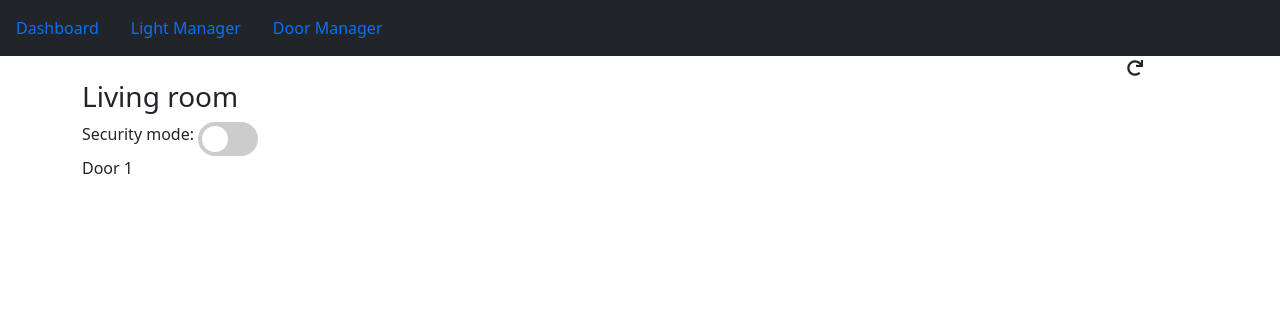
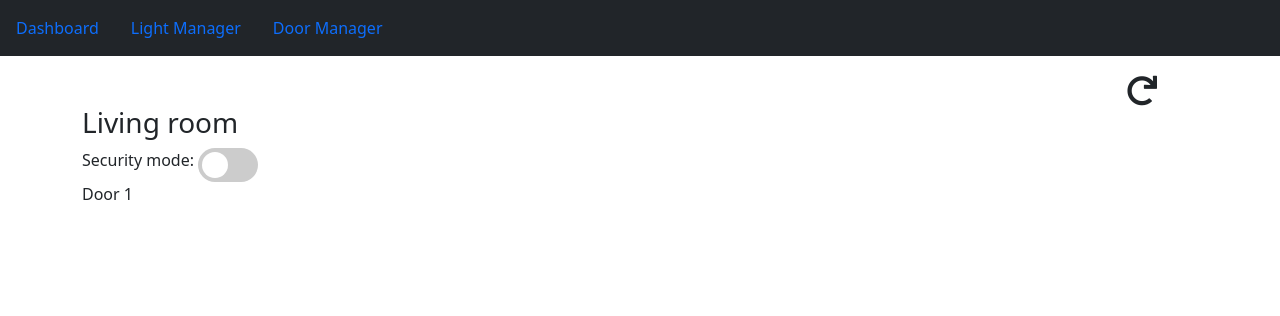
Before and after one commit to bao-nguyen-khac/Smart-Home, a Node server app: page /door-manager in a window 1280 px wide. Shown: the top 316 px of the page. Run offline with Node 20, Linux system fonts and the light colour scheme; some libraries are stand-ins or nearby versions.

Commit message:
fix key and restructure code

```diff
--- a/server/web/src/config/db/index.js
+++ b/server/web/src/config/db/index.js
@@ -22,10 +22,6 @@ class ConnectSingleton {
         return ConnectSingleton.instance
     }
 
-    sayHi() {
-        console.log('hi con cac')
-    }
-
     async connect() {
         try {
             await mongoose.connect(process.env.DB_CONNECT,{
--- /dev/null
+++ b/server/web/src/public/css/door.css
@@ -0,0 +1,135 @@
+.icon-door {
+    font-size: 60px;
+}
+
+.turn-on {
+    color: #0a58ca;
+}
+
+.toggle-switch {
+    font-size: 20px;
+}
+
+.switch {
+    position: relative;
+    display: inline-block;
+    width: 60px;
+    height: 34px;
+}
+
+.switch input {
+    opacity: 0;
+    width: 0;
+    height: 0;
+}
+
+.slider {
+    position: absolute;
+    cursor: pointer;
+    top: 0;
+    left: 0;
+    right: 0;
+    bottom: 0;
+    background-color: #ccc;
+    -webkit-transition: .4s;
+    transition: .4s;
+}
+
+.slider:before {
+    position: absolute;
+    content: "";
+    height: 26px;
+    width: 26px;
+    left: 4px;
+    bottom: 4px;
+    background-color: white;
+    -webkit-transition: .4s;
+    transition: .4s;
+}
+
+input:checked+.slider {
+    background-color: #2196F3;
+}
+
+input:focus+.slider {
+    box-shadow: 0 0 1px #2196F3;
+}
+
+input:checked+.slider:before {
+    -webkit-transform: translateX(26px);
+    -ms-transform: translateX(26px);
+    transform: translateX(26px);
+}
+
+/* Rounded sliders */
+.slider.round {
+    border-radius: 34px;
+}
+
+.slider.round:before {
+    border-radius: 50%;
+}
+
+.icon-reload-api {
+    font-size: 30px;
+}
+
+.box-icon-reload {
+    margin-top: 20px;
+    width: 30px;
+    height: 30px;
+    cursor: pointer;
+}
+
+.box-icon-reload.active {
+    -webkit-animation-name: cycle;
+    -webkit-animation-duration: 2s;
+    -webkit-animation-iteration-count: 1;
+    -webkit-animation-fill-mode: forwards;
+    animation-name: cycle;
+    animation-duration: 2s;
+    animation-iteration-count: 1;
+    animation-fill-mode: forwards;
+    -moz-animation-name: cycle;
+    -moz-animation-duration: 2s;
+    -moz-animation-iteration-count: 1;
+    -moz-animation-fill-mode: forwards;
+}
+
+@-webkit-keyframes cycle {
+    from {
+        -webkit-transform: rotate(0deg);
+    }
+
+    to {
+        -webkit-transform: rotate(360deg);
+    }
+}
+
+@keyframes cycle {
+    from {
+        transform: rotate(0deg);
+    }
+
+    to {
+        transform: rotate(360deg);
+    }
+}
+
+@-moz-keyframes cycle {
+    from {
+        -moz-transform: rotate(0deg);
+    }
+
+    to {
+        -moz-transform: rotate(360deg);
+    }
+}
+
+.activate {
+    margin-top: 5px;
+    padding: 3px 5px;
+    background-color: #333;
+    color: #eee;
+    cursor: pointer;
+}
--- /dev/null
+++ b/server/web/src/public/js/door.js
@@ -0,0 +1,65 @@
+$(".box-icon-reload").click(function () {
+    $('.box-icon-reload').addClass('active');
+    $('.box-icon-reload').one('webkitAnimationEnd mozAnimationEnd MSAnimationEnd oanimationend animationend', function () {
+        $(this).removeClass('active');
+    });
+});
+const doorArr = [{
+    name: 'smart-door-1',
+    private: 'smart-doorprivate-1'
+}]
+const getAPISmartDoor = (e) => {
+    axios({
+        method: 'GET',
+        headers: {
+            'Content-Type': 'application/json',
+            'X-AIO-Key': `${keyAdafruit}`
+        },
+        url: `https://io.adafruit.com/api/v2/baonguyenkhac/feeds/${e}`
+    }).then(data => {
+        if (data.data.last_value == 1) {
+            document.querySelector('.icon-site').innerHTML = '<i class="fas fa-door-open"></i>'
+        } else {
+            document.querySelector('.icon-site').innerHTML = '<i class="fas fa-door-closed"></i>'
+        }
+    })
+}
+const getAPISmartDoorPrivate = (e) => {
+    axios({
+        method: 'GET',
+        headers: {
+            'Content-Type': 'application/json',
+            'X-AIO-Key': `${keyAdafruit}`
+        },
+        url: `https://io.adafruit.com/api/v2/baonguyenkhac/feeds/${e}`
+    }).then(data => {
+        const checkInputJQ = $(`#${e}`)
+        if (data.data.last_value == 1) {
+            checkInputJQ.attr('checked', true)
+        } else {
+            checkInputJQ.attr('checked', false)
+        }
+    })
+}
+doorArr.forEach(element => {
+    getAPISmartDoor(element.name)
+    getAPISmartDoorPrivate(element.private)
+    document.querySelector(`#${element.private}`).addEventListener('change', (e) => {
+        const value = e.target.checked ? 1 : 0;
+        axios({
+            method: 'POST',
+            headers: {
+                'Content-Type': 'application/json',
+                'X-AIO-Key': `${keyAdafruit}`
+            },
+            url: `https://io.adafruit.com/api/v2/baonguyenkhac/feeds/${element.private}/data`,
+            data: JSON.stringify({ 'value': value })
+        })
+    })
+})
+document.querySelector('.box-icon-reload').addEventListener('click', () => {
+    for(var element of doorArr) {
+        getAPISmartDoor(element.name)
+        getAPISmartDoorPrivate(element.private)
+    }
+})
--- /dev/null
+++ b/server/web/src/public/js/key-adafruit.js
@@ -0,0 +1 @@
+const keyAdafruit = 'aio_iOTN44ofmVCHuxS7Mcln0B7rOyfA';
--- a/server/web/src/public/js/light.js
+++ b/server/web/src/public/js/light.js
@@ -11,7 +11,7 @@ const getAPISmartLed = (e) => {
         method: 'GET',
         headers: {
             'Content-Type': 'application/json',
-            'X-AIO-Key': 'aio_Hfnz79nRupK7iPtcnyNb8ata7N4g'
+            'X-AIO-Key': `${keyAdafruit}`
         },
         url: `https://io.adafruit.com/api/v2/baonguyenkhac/feeds/${e}`
     }).then(data => {
@@ -37,7 +37,7 @@ ledArr.forEach(element => {
             method: 'POST',
             headers: {
                 'Content-Type': 'application/json',
-                'X-AIO-Key': 'aio_Hfnz79nRupK7iPtcnyNb8ata7N4g'
+                'X-AIO-Key': `${keyAdafruit}`
             },
             url: `https://io.adafruit.com/api/v2/baonguyenkhac/feeds/${element}/data`,
             data: JSON.stringify({ 'value': value })
--- a/server/web/src/resources/views/door-manager.hbs
+++ b/server/web/src/resources/views/door-manager.hbs
@@ -1,75 +1,4 @@
-<style>
-    .icon-door {
-        font-size: 60px;
-    }
-
-    .turn-on {
-        color: #0a58ca;
-    }
-
-    .toggle-switch {
-        font-size: 20px;
-    }
-
-    .switch {
-        position: relative;
-        display: inline-block;
-        width: 60px;
-        height: 34px;
-    }
-
-    .switch input {
-        opacity: 0;
-        width: 0;
-        height: 0;
-    }
-
-    .slider {
-        position: absolute;
-        cursor: pointer;
-        top: 0;
-        left: 0;
-        right: 0;
-        bottom: 0;
-        background-color: #ccc;
-        -webkit-transition: .4s;
-        transition: .4s;
-    }
-
-    .slider:before {
-        position: absolute;
-        content: "";
-        height: 26px;
-        width: 26px;
-        left: 4px;
-        bottom: 4px;
-        background-color: white;
-        -webkit-transition: .4s;
-        transition: .4s;
-    }
-
-    input:checked+.slider {
-        background-color: #2196F3;
-    }
-
-    input:focus+.slider {
-        box-shadow: 0 0 1px #2196F3;
-    }
-
-    input:checked+.slider:before {
-        -webkit-transform: translateX(26px);
-        -ms-transform: translateX(26px);
-        transform: translateX(26px);
-    }
-
-    .slider.round {
-        border-radius: 34px;
-    }
-
-    .slider.round:before {
-        border-radius: 50%;
-    }
-</style>
+<link rel="stylesheet" href="/css/door.css">
 <div class="container">
     <div class="row">
         <div class="col-11">
@@ -95,44 +24,4 @@
         </div>
     </div>
 </div>
-
-<script>
-    const doorArr = [{
-        name: 'smart-door-1',
-        private: 'smart-doorprivate-1'
-    }]
-    const getAPISmartDoor = (e) => {
-        axios({
-            method: 'GET',
-            headers: {
-                'Content-Type': 'application/json',
-                'X-AIO-Key': 'aio_Hfnz79nRupK7iPtcnyNb8ata7N4g'
-            },
-            url: `https://io.adafruit.com/api/v2/baonguyenkhac/feeds/${e}`
-        }).then(data => {
-            if (data.data.last_value == 1) {
-                document.querySelector('.icon-site').innerHTML = '<i class="fas fa-door-open"></i>'
-            } else {
-                document.querySelector('.icon-site').innerHTML = '<i class="fas fa-door-closed"></i>'
-            }
-        })
-    }
-
-    doorArr.forEach(element => {
-        getAPISmartDoor(element.name)
-        document.querySelector(`#${element.private}`).addEventListener('change', (e) => {
-            const value = e.target.checked ? 1 : 0;
-            axios({
-                method: 'POST',
-                headers: {
-                    'Content-Type': 'application/json',
-                    'X-AIO-Key': 'aio_Hfnz79nRupK7iPtcnyNb8ata7N4g'
-                },
-                url: `https://io.adafruit.com/api/v2/baonguyenkhac/feeds/${element.private}/data`,
-                data: JSON.stringify({ 'value': value })
-            }).then(() => {
-                console.log('cc')
-            })
-        })
-    })
-</script>
+<script src="/js/door.js"></script>
--- a/server/web/src/resources/views/layouts/home.hbs
+++ b/server/web/src/resources/views/layouts/home.hbs
@@ -16,7 +16,7 @@
     <script src="https://code.jquery.com/jquery-3.2.1.slim.min.js"
         integrity="sha384-KJ3o2DKtIkvYIK3UENzmM7KCkRr/rE9/Qpg6aAZGJwFDMVNA/GpGFF93hXpG5KkN"
         crossorigin="anonymous"></script>
-
+    <script src="/js/key-adafruit.js"></script>
 </head>
 
 <body>
```
Also changed, not shown: server/web/src/public/js/dashboard.js (+76 -0 lines), server/web/src/resources/views/dashboard.hbs (+3 -81 lines), 1 other file.
